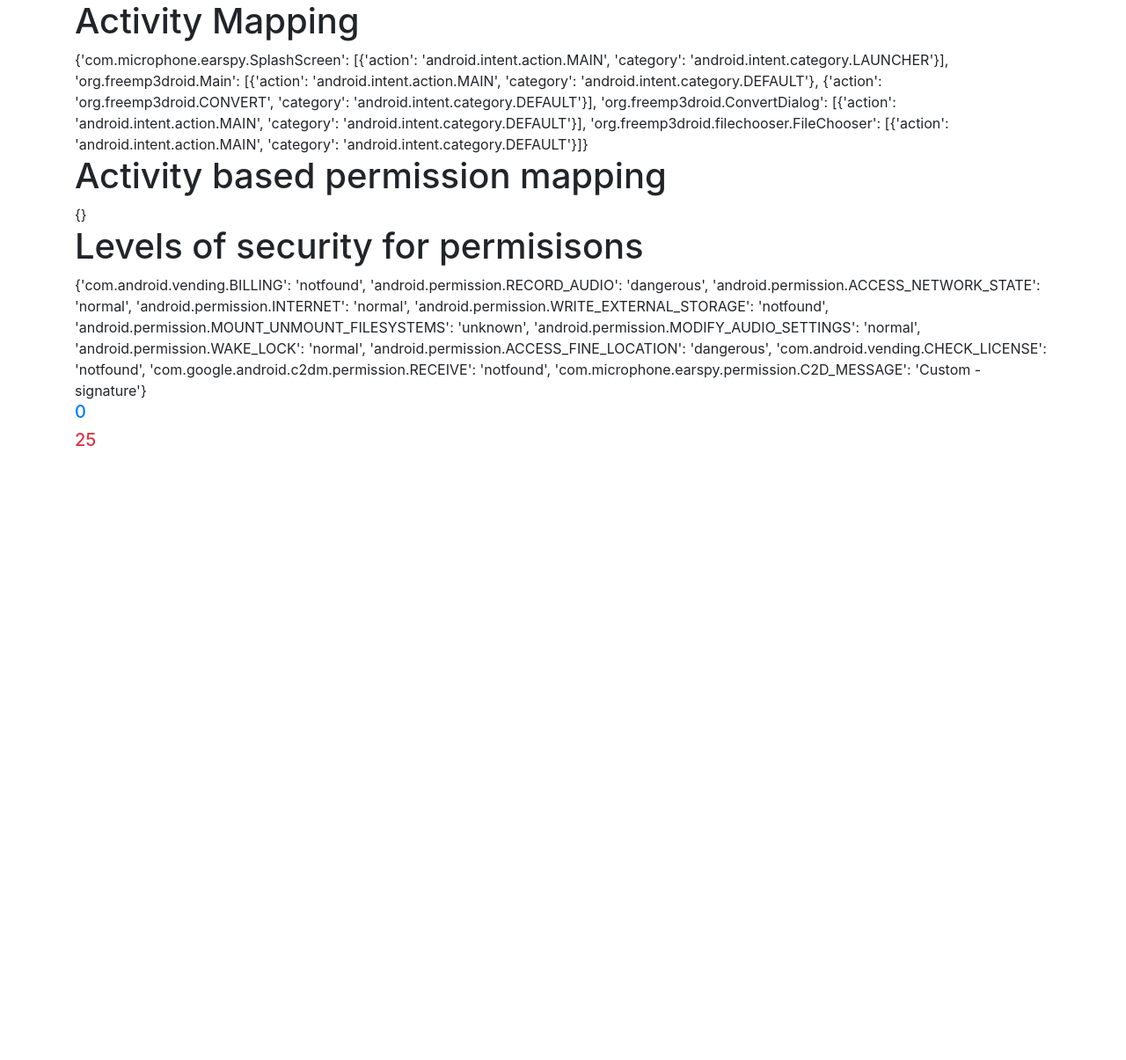
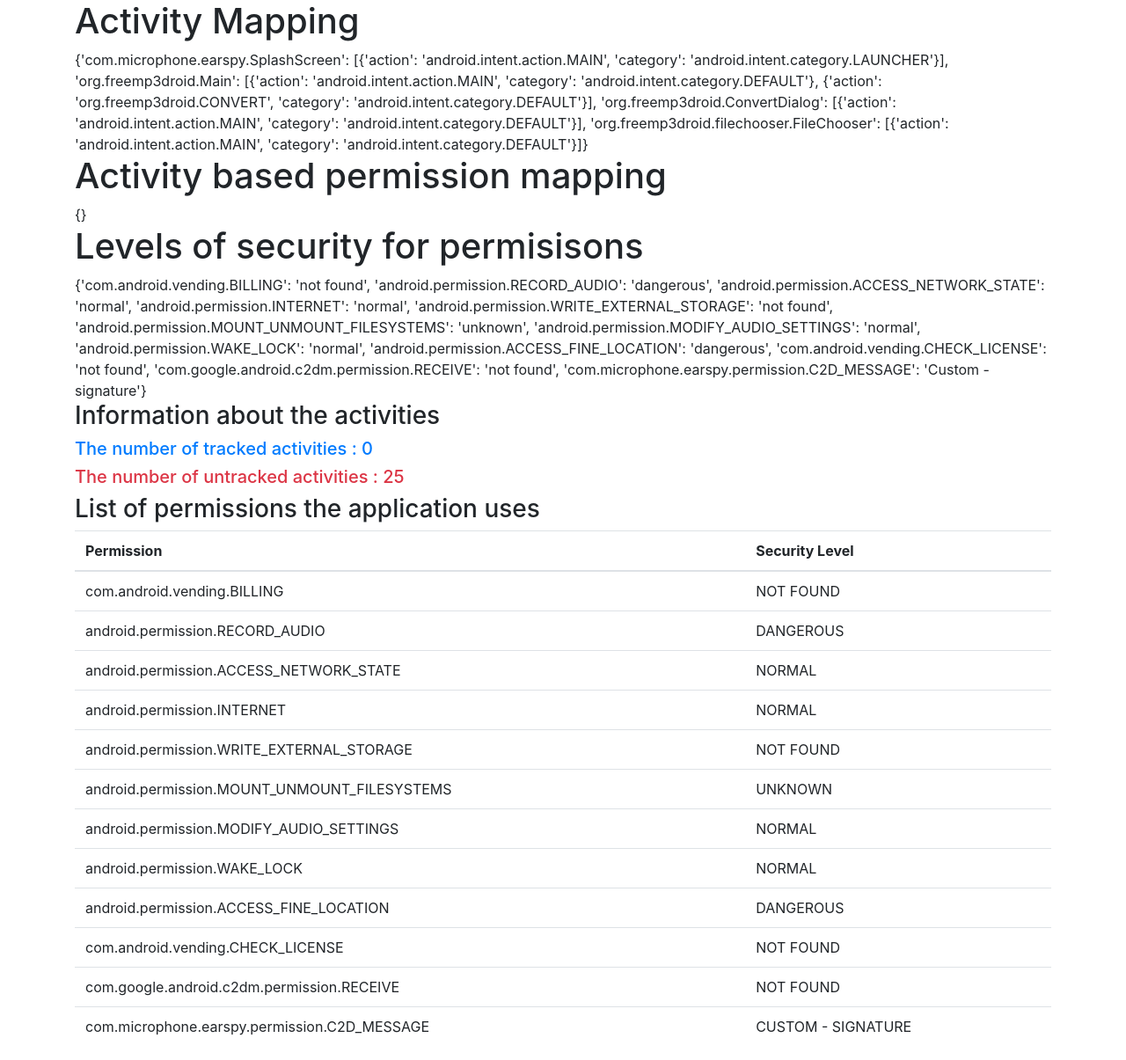
Before and after one commit to tejaswiniR161/permissionAnalysisAndroid, a Django app: page /app/ in a window 1280 px wide. Shown: the whole page at 88% size. Before the commit the page ends 507 px from the top, so only its background shows below. Run offline with Django 3.2, Linux system fonts and the light colour scheme; parts of the project's set-up code (start-up, migrations or seed data) failed here and were passed over; some libraries are stand-ins or nearby versions.

Commit message:
UI - listing the count of untracked activities along with the permisisons table

```diff
--- a/analysis/app/templates/index.html
+++ b/analysis/app/templates/index.html
@@ -21,9 +21,24 @@
                 $.get("/app/ui", function(data, status)
                 {
                     console.log("Data: " + data + "\nStatus: " + status);
+                    var tracked=data.listOfActivities.length - data.missingActivities;
+                    $("#tracked").html("The number of tracked activities : "+tracked);
+                    $("#untracked").html("The number of untracked activities : "+data.missingActivities);
 
-                    $("#tracked").html(""+data.listOfActivities.length - data.missingActivities);
-                    $("#untracked").html(""+data.missingActivities);
+                    var tableContent=`<table class="table table-hover" id="permisisons">
+                        <thead>
+                        <tr>
+                            <th>Permission</th>
+                            <th>Security Level</th>
+                        </tr>
+                        </thead>
+                        <tbody>`;
+                    for(var key in data.listOfPermissionLevels)
+                    {
+                        tableContent+="<tr><td>"+key+"</td><td>"+data.listOfPermissionLevels[key].toUpperCase()+"</td></tr>";
+                    }
+                    $("#permissionsContainer").append(tableContent);
+
                     //val(parseInt(data.listOfActivities.length)-parseInt(data.missingActivities))
 
 
@@ -68,6 +83,7 @@
         <div id="uiElements">
 
             <div id="activities">
+                <h3> Information about the activities</h3>
                 <h5 id="tracked" class='text-primary'>
 
                 </h5>
@@ -76,7 +92,8 @@
                 </h5>
             </div>
 
-            <div id="permissions">
+            <div id="permissionsContainer">
+                <h3>List of permissions the application uses</h3>
 
             </div>
 
--- a/analysis/app/views.py
+++ b/analysis/app/views.py
@@ -123,7 +123,7 @@ def find_security_per_permission():
                 val=protectionLevelForCustomPermissions[ind]
                 PermissionLevels[permission]="Custom - "+val
             else:
-                PermissionLevels[permission]="notfound"
+                PermissionLevels[permission]="not found"
 
 
 
```
